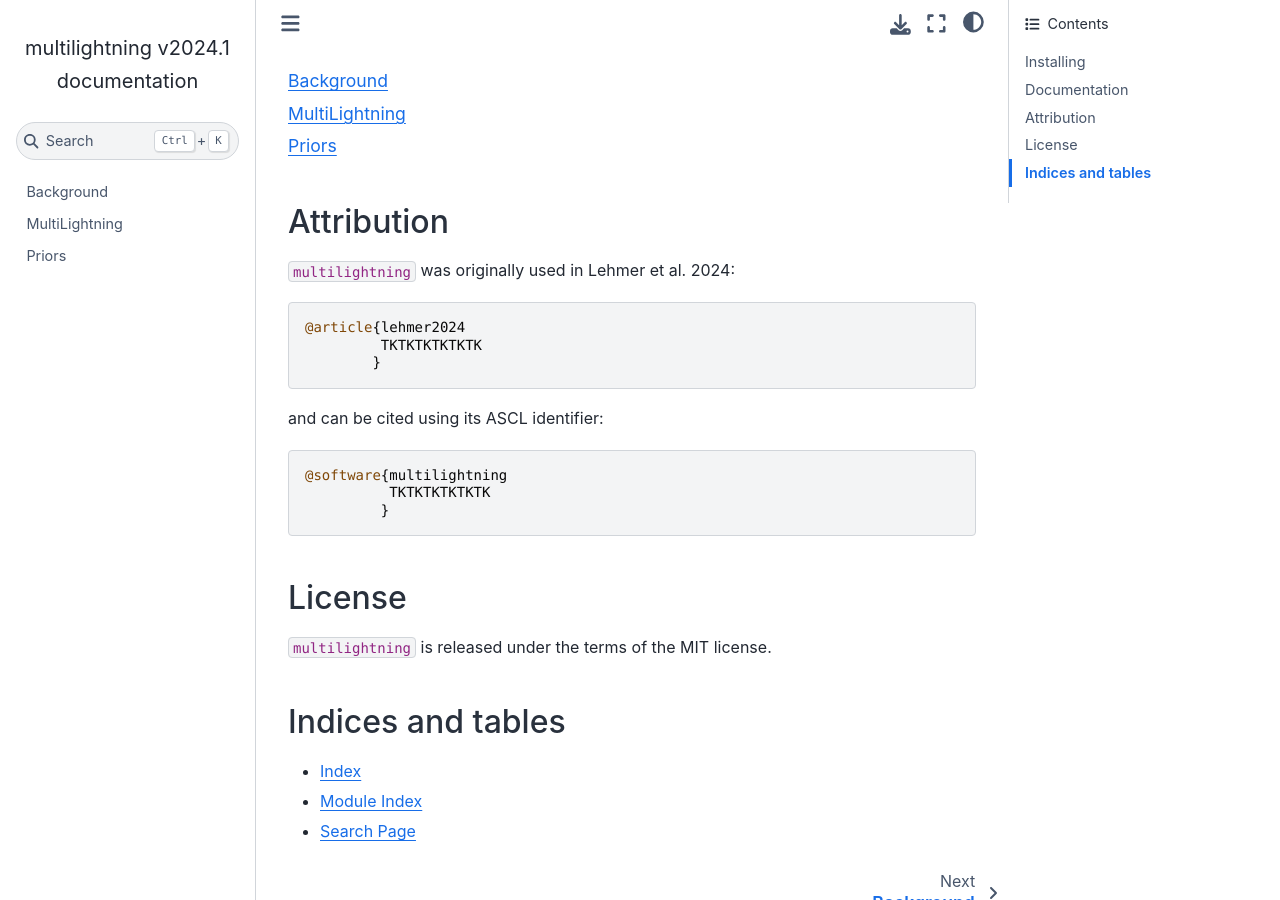
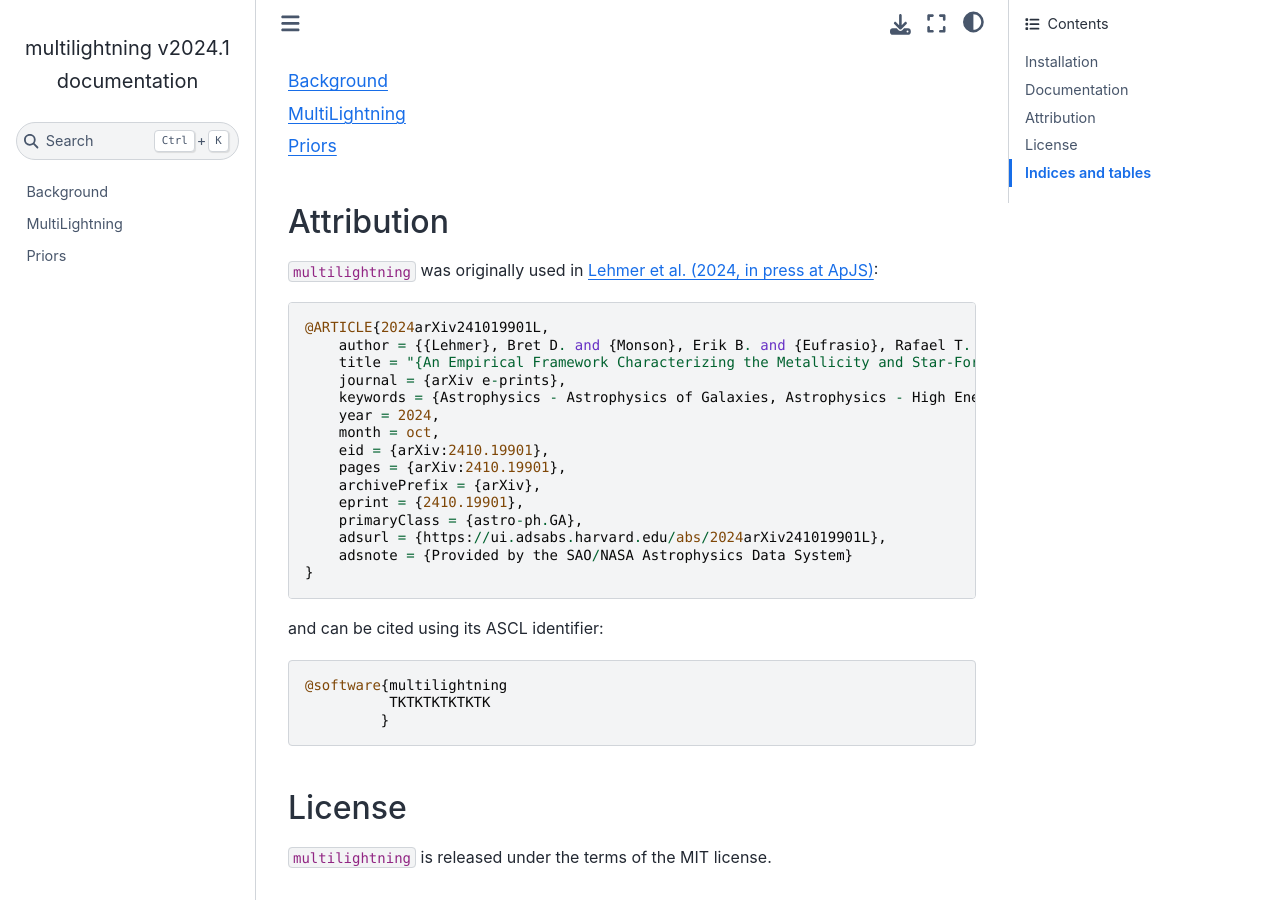
Before and after one commit to ebmonson/multilightning, a Sphinx documentation site: the page built from docs/source/index.rst, in a window 1280 px wide and 900 px high, scrolled down 1245 px. Built offline with Sphinx 7.4.7 and the Sphinx Book theme 1.1.4, drawn with Linux system fonts in a browser that asks for light colours; some of the changed text lies outside the part shown.

Commit message:
Add arxiv link, standardize readme with lightningpy

```diff
--- a/docs/source/index.rst
+++ b/docs/source/index.rst
@@ -24,8 +24,9 @@ This method could be extended to:
 - Separately modeling the nucleus and disk in nearby AGN.
 - Determining the ages of individual star formation regions which are not separated in IR imaging?
 
-Installing
-----------
+
+Installation
+------------
 
 Before installing this package, you should install `lightning` by following the instructions in its documentation, optionally
 creating a new virtual environment in e.g. `conda` to install it in.
@@ -57,13 +58,26 @@ Documentation
    MultiLightning
    Priors
 
+
 Attribution
 -----------
-``multilightning`` was originally used in Lehmer et al. 2024::
+``multilightning`` was originally used in `Lehmer et al. (2024, in press at ApJS) <https://ui.adsabs.harvard.edu/abs/2024arXiv241019901L/abstract>`_::
 
-    @article{lehmer2024
-             TKTKTKTKTKTK
-            }
+    @ARTICLE{2024arXiv241019901L,
+        author = {{Lehmer}, Bret D. and {Monson}, Erik B. and {Eufrasio}, Rafael T. and {Amiri}, Amirnezam and {Doore}, Keith and {Basu-Zych}, Antara and {Garofali}, Kristen and {Oskinova}, Lidia and {Andrews}, Jeff J. and {Antoniou}, Vallia and {Geda}, Robel and {Greene}, Jenny E. and {Kovlakas}, Konstantinos and {Lazzarini}, Margaret and {Richardson}, Chris T.},
+        title = "{An Empirical Framework Characterizing the Metallicity and Star-Formation History Dependence of X-ray Binary Population Formation and Emission in Galaxies}",
+        journal = {arXiv e-prints},
+        keywords = {Astrophysics - Astrophysics of Galaxies, Astrophysics - High Energy Astrophysical Phenomena},
+        year = 2024,
+        month = oct,
+        eid = {arXiv:2410.19901},
+        pages = {arXiv:2410.19901},
+        archivePrefix = {arXiv},
+        eprint = {2410.19901},
+        primaryClass = {astro-ph.GA},
+        adsurl = {https://ui.adsabs.harvard.edu/abs/2024arXiv241019901L},
+        adsnote = {Provided by the SAO/NASA Astrophysics Data System}
+    }
 
 and can be cited using its ASCL identifier::
 
--- a/docs/source/recipe.rst
+++ b/docs/source/recipe.rst
@@ -11,7 +11,7 @@ The original motivation for ``multilightning`` is fairly simple:
 
 We must therefore balance the need for spatial information with the need for an IR constraint on the SFH.
 
-In the case of Lehmer et al. (2024), we required good constraints on the SFH over only the disks of some galaxies,
+In the case of `Lehmer et al. (2024) <https://ui.adsabs.harvard.edu/abs/2024arXiv241019901L/abstract>`_, we required good constraints on the SFH over only the disks of some galaxies,
 excluding the nuclear regions: the nuclear regions of star-forming galaxies suffer from crowding of X-ray sources,
 such that individual sources can't be counted. However, these galaxies are not resolved in the available far-IR imaging.
 Thus, instead of attempting to fit the SED and estimate the SFH using only the subset of fluxes that resolve the disk, we forward
```
Also changed, not shown: README.md (+29 -12 lines), 1 other file.
